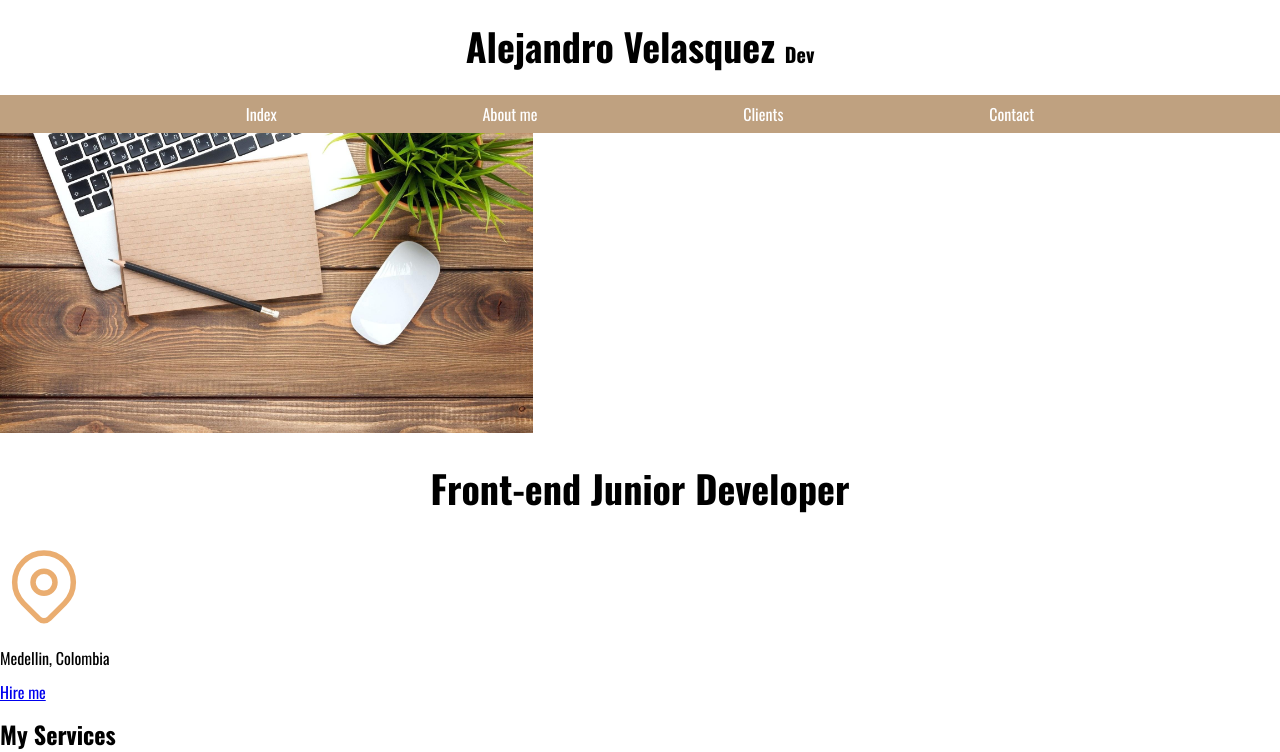
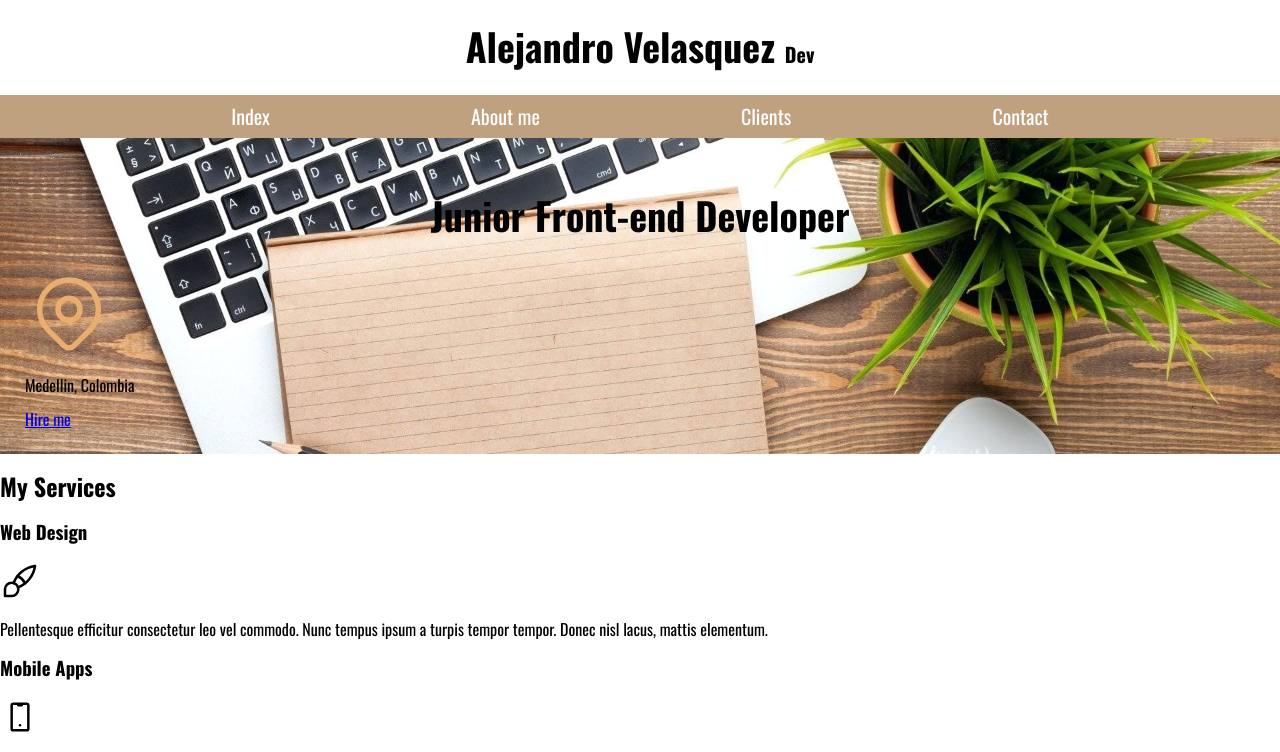
Before and after one commit to VelzckC0D3/firstProject, a plain HTML site: page index.html in a window 1280 px wide. Shown: the top 752 px of the page. Drawn offline with nearby package versions, Linux system fonts and the light colour scheme.

Commit message:
portfolio actualization

```diff
--- a/css/style.css
+++ b/css/style.css
@@ -1,4 +1,4 @@
-:root{
+:root {
     --darkBrown: #2b1500;
     --white: #ffffff;
     --black: #000000;
@@ -6,11 +6,16 @@
     --lightOrange: #eaad70;
 }
 
-html{
+html {
     font-size: 62.5%;
+    box-sizing: border-box;
 }
 
-body{
+*, *:before, *:after {
+    box-sizing: inherit;
+  }
+
+body {
     font-size: 16px;
     font-family: 'Oswald', sans-serif;
 }
@@ -26,22 +31,43 @@ body{
 }
 
 .pNavigation {
-    padding: 1rem;
     display: flex;
     justify-content: space-evenly;
+    flex-direction: column;
+    align-items: center;
 }
 
-.nav-bg{
+@media (min-width: 480px) {
+    .pNavigation {
+        flex-direction: row;
+    }
+}
+
+.nav-bg {
     background-color: var(--beige);
 }
 
 .cont {
-    width: 120rem;
+    max-width: 120rem;
     margin: 0 auto;
 }
 
 .pNavigation a {
-
+    font-size: 2rem;
     color: var(--white);
     text-decoration: none;
+    padding: 1rem;
 }
+
+.pNavigation a:hover {
+    background-color: var(--lightOrange);
+    color: var(--darkBrown);
+}
+
+
+.hero {
+    background-image: url(../imgs/desk.jpg);
+    background-repeat: no-repeat;
+    background-size: cover;
+    padding: 2.5rem;
+}
--- a/index.html
+++ b/index.html
@@ -29,14 +29,14 @@
         </nav>
     </div>
 
-    <img class="imgct" src="imgs/desk.jpg" height="300 px">
 
-    <section>
-        <h2 class="tittle">Front-end Junior Developer</h2>
+    <section class="hero">
+        <div class="cont-hero">
+            <h2 class="tittle"> Junior Front-end Developer</h2>
             <p>
-            <svg xmlns="http://www.w3.org/2000/svg" class="icon icon-tabler icon-tabler-map-pin" width="88" height="88"
-                viewBox="0 0 24 24" stroke-width="1.5" stroke="#eaad70" fill="none" stroke-linecap="round"
-                stroke-linejoin="round">
+                <svg xmlns="http://www.w3.org/2000/svg" class="icon icon-tabler icon-tabler-map-pin" width="88"
+                    height="88" viewBox="0 0 24 24" stroke-width="1.5" stroke="#eaad70" fill="none"
+                    stroke-linecap="round" stroke-linejoin="round">
                     <path stroke="none" d="M0 0h24v24H0z" fill="none" />
                     <circle cx="12" cy="11" r="3" />
                     <path d="M17.657 16.657l-4.243 4.243a2 2 0 0 1 -2.827 0l-4.244 -4.243a8 8 0 1 1 11.314 0z" />
@@ -44,6 +44,7 @@
             </p>
             <p>Medellin, Colombia</p>
             <a href="#">Hire me</a>
+        </div>
     </section>
 
     <main>
```
Lines whose indentation alone changed are shown as unchanged.
